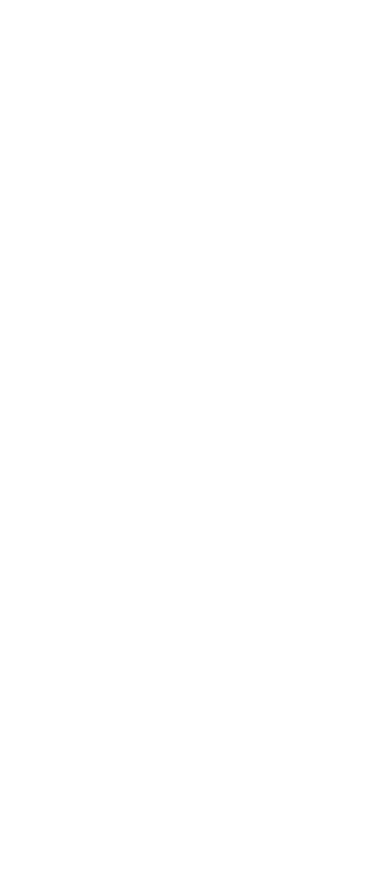
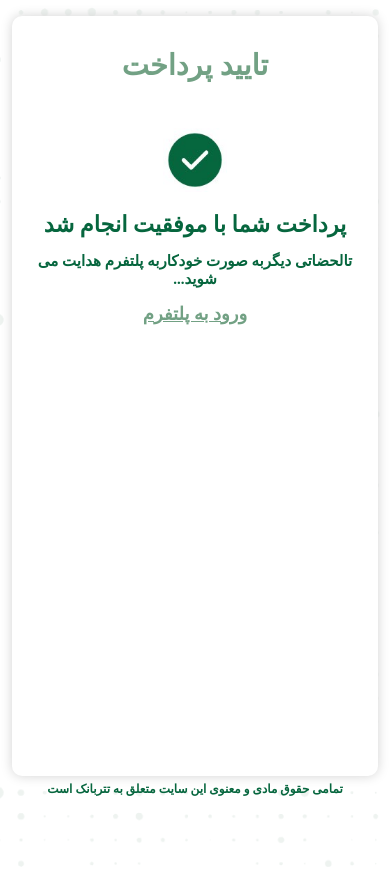
Before and after one commit to sattar1994/payment-confirmation-page, a plain HTML site: page index.html in a window 390 px wide. Before the commit the page ends 844 px from the top, so only its background shows below. Drawn offline with Linux system fonts and the light colour scheme; a web font is replaced by a local one.

Commit message:
full project

```diff
--- a/index.html
+++ b/index.html
@@ -5,8 +5,166 @@
     <meta http-equiv="X-UA-Compatible" content="IE=edge">
     <meta name="viewport" content="width=device-width, initial-scale=1.0">
     <title>Payment confirmation page</title>
+    <style>
+        *{
+            padding: 0;
+            margin: 0;
+            box-sizing: border-box;
+            color: #06663E;
+            font-family: Dana;
+        }
+        @font-face {
+            font-family: Dana;
+            src: url(font/Dana-Pro/Dana-Pro/Dana-FaNum/Dana-FaNum-Light/Dana-FaNum-Light.ttf);
+        }
+        body{
+            background-image: url(image/login\ 2.png);
+            background-repeat: no-repeat;
+            background-size: cover;
+
+        }
+        .container{
+            /* width: 40%; */
+            /* height: 100vh; */
+            margin-top: 1rem;
+
+            display: flex;
+            flex-direction: column;
+            align-items: center;
+        }
+        .box{
+            width: 30%;
+            height: 85vh;
+            padding: 2rem .6rem;
+            box-shadow: 0 0 12px rgb(211, 211, 211);
+            border-radius: 10px;
+            display: flex;
+            align-items: center;
+            flex-direction: column;
+            gap: 4rem 0;
+            background-color: white;
+
+
+        }
+        a{
+            color: #72A184;
+            font-weight: bold;
+            font-size: 18px;
+        }
+        .content{
+
+            text-align: center;
+
+        }
+        .title h1{
+           color: #72A184;
+           font-size: 1.8rem;
+
+        }
+        .content>div{
+            margin-top: .9rem;
+        }
+        .footer{
+            width: 100%;
+            margin-top: 2rem;
+            color: #06663E;
+            font-size: 12px;
+        }
+        .image{
+            width: 4rem;
+        }
+        h2{
+            font-size: 1.4rem;
+            font-weight: 800;
+        }
+        h3{
+            font-size: 15px;
+            display: inline-block;
+        }
+        .cont{
+                direction: rtl;
+                text-align: center;
+
+            }
+        @media screen and (min-width: 601px) and (max-width: 1024px) {
+           .box{
+            width: 55%;
+           }
+           .cont{
+                direction: rtl;
+                text-align: center;
+
+            }
+
+        }
+        @media screen and (max-width: 600px) {
+            .container{
+                width: 94%;
+                height: 100vh;
+               margin: 1rem auto;
+
+            }
+            .box{
+                width: 100%;
+                height: 90%;
+                display: flex;
+                align-items: center;
+                flex-direction: column;
+                gap: 2rem;
+                font-size: 12px;
+
+            }
+            .footer{
+                width: 100%;
+                margin-top: .4rem;
+                direction: rtl;
+               font-size: 12px;
+                text-align: center;
+            }
+            .cont{
+                direction: rtl;
+                text-align: center;
+
+            }
+
+        }
+
+
+    </style>
 </head>
 <body>
+    <div class="container">
+        <div class="box">
+            <div class="title">
+                <h1>تایید پرداخت</h1>
+            </div>
+            <div class="content">
+                <div>
+                    <img src="image/photo_5776205597342022547_m.jpg" class="image" alt="image">
 
+                </div>
+                <div>
+                    <h2>پرداخت شما با موفقیت انجام شد</h2>
+
+                </div>
+                <div class="cont">
+
+                    <h3>تالحضاتی دیگربه صورت خودکاربه پلتفرم هدایت می شوید...</h3>
+                </div>
+                <div>
+                    <span><a href="#">ورود به پلتفرم</a></span>
+
+                </div>
+            </div>
+
+        </div>
+
+        <div>
+            <h4 class="footer">تمامی حقوق مادی و معنوی این سایت متعلق به تتربانک است</h2>
+
+        </div>
+
+
+    </div>
 </body>
 </html>
```
